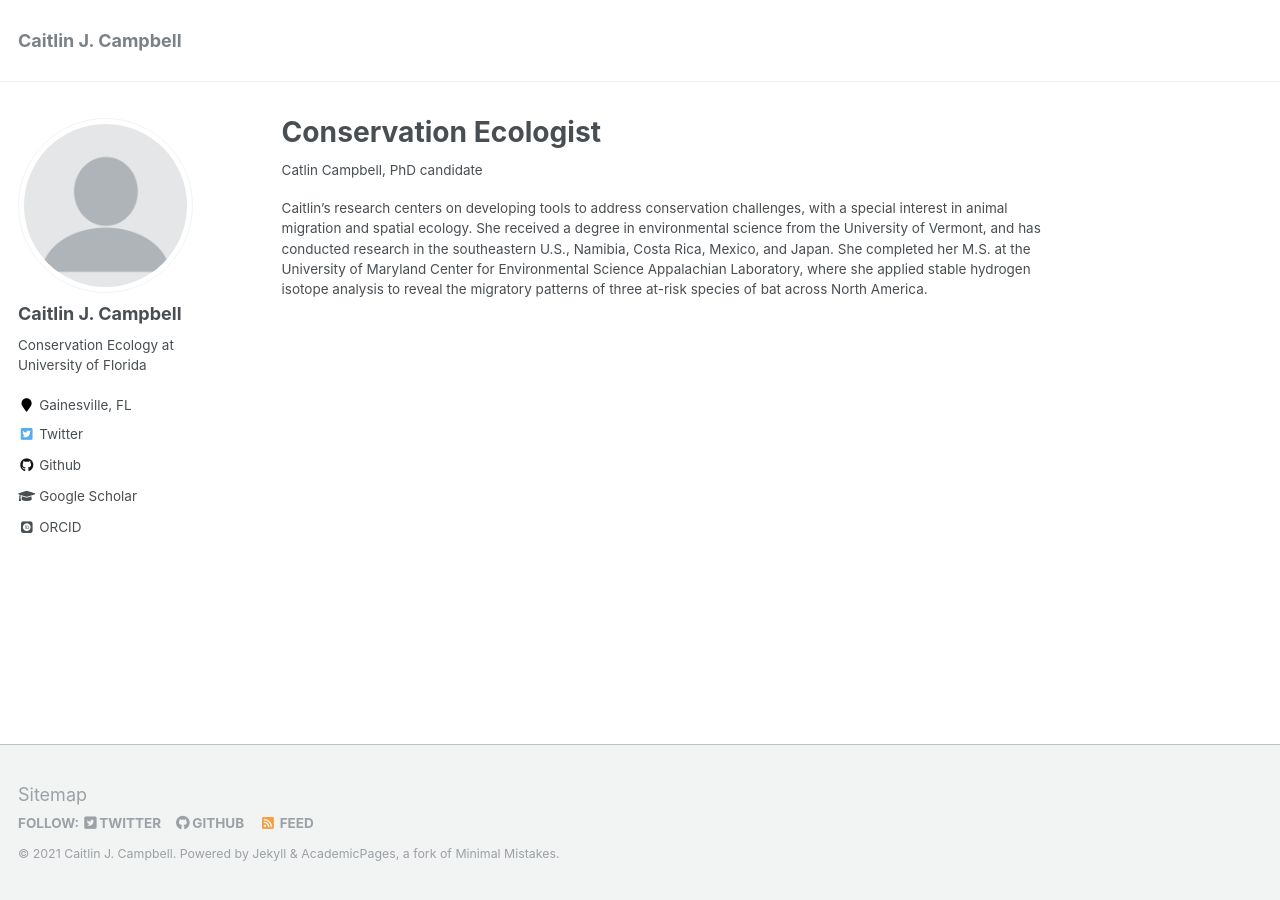
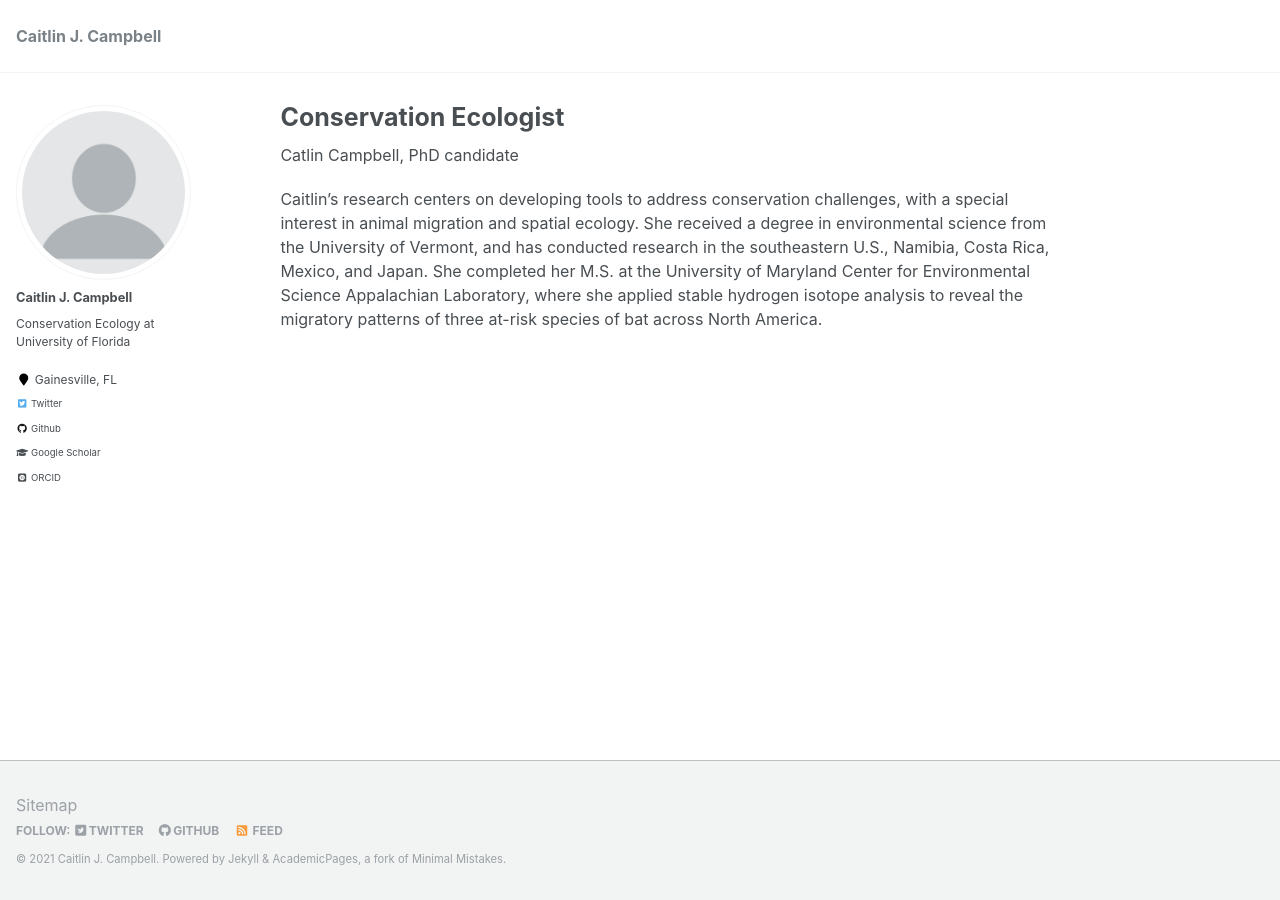
Before and after one commit to cjcampbell/cjcampbell.github.io, a Jekyll site: the page built from docs/_pages/about.md, in a window 1280 px wide. Built offline with Jekyll 4.4.1, drawn with Linux system fonts in a browser that asks for light colours; some web fonts are replaced.

Commit message:
tweak scaling instead

```diff
--- a/docs/_sass/_page.scss
+++ b/docs/_sass/_page.scss
@@ -56,7 +56,7 @@
   }
 
   p, li, dl {
-    font-size: 0.75em;
+    font-size: 1em;
   }
 
   /* paragraph indents */
--- a/docs/_sass/_reset.scss
+++ b/docs/_sass/_reset.scss
@@ -11,7 +11,7 @@ html {
   font-size: 16px;
 
   @include breakpoint($medium) {
-    font-size: 18px;
+    font-size: 16px;
   }
 
   -webkit-text-size-adjust: 100%;
--- a/docs/_sass/_variables.scss
+++ b/docs/_sass/_variables.scss
@@ -6,7 +6,7 @@
    Typography
    ========================================================================== */
 
-$doc-font-size              : 14;
+$doc-font-size              : 16;
 
 /* paragraph indention */
 $paragraph-indent           : false; // true, false (default)
@@ -36,11 +36,11 @@ $caption-font-family        : $serif;
 $type-size-1                : 2.441em;  // ~39.056px
 $type-size-2                : 1.953em;  // ~31.248px
 $type-size-3                : 1.563em;  // ~25.008px
-$type-size-4                : 1.25em;   // ~20px
-$type-size-5                : 1em;      // ~16px
-$type-size-6                : 0.75em;   // ~12px
-$type-size-7                : 0.6875em; // ~11px
-$type-size-8                : 0.625em;  // ~10px
+$type-size-4                : 1em;
+$type-size-5                : 0.8em;
+$type-size-6                : 0.75em;
+$type-size-7                : 0.7em;
+$type-size-8                : 0.68em;
 
 
 /*
```
